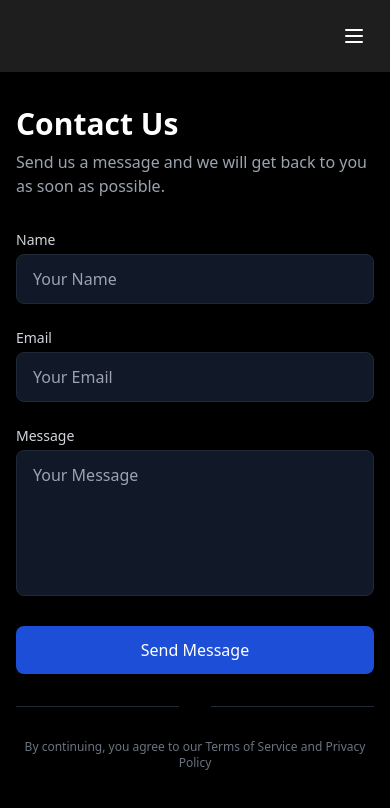
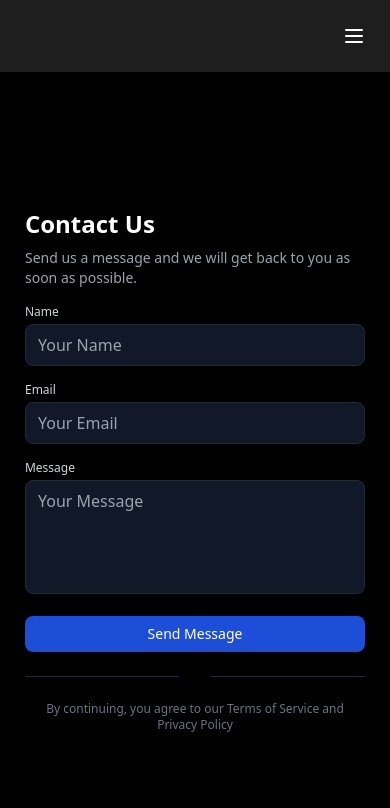
Before and after one commit to Shivraj0077/VSB-Infotech, a React (Vite) app: page /contact in a window 390 px wide. Shown: the top 808 px of the page. Built offline with nearby package versions, Linux system fonts and the light colour scheme.

Commit message:
contact us fixed

```diff
--- a/src/components/contactform.tsx
+++ b/src/components/contactform.tsx
@@ -84,18 +84,12 @@ const ContactUs: React.FC = () => {
   };
 
   return (
-    <div className="flex flex-col min-h-screen max-h-screen bg-black overflow-hidden">
-      <Navbar/>
-      {/* Header/Navigation */}
-      <header>
-        <div className="container mx-auto px-4 py-4 flex justify-between items-center">
-        </div>
-      </header>
-
+    <div className="flex flex-col min-h-screen bg-black overflow-x-hidden">
+      <Navbar />
       {/* Main Content */}
-      <main className="flex-grow grid md:grid-cols-2 overflow-hidden">
+      <main className="mt-8 flex-grow grid grid-cols-1 md:grid-cols-2 bg-black pt-16 md:pt-0">
         {/* Left Side: Background Image */}
-        <div className="relative hidden md:block">
+        <div className="relative hidden md:block h-full">
           <div className="absolute inset-0">
             <img
               src="/red1.jpg"
@@ -107,18 +101,18 @@ const ContactUs: React.FC = () => {
         </div>
 
         {/* Right Side: Contact Form */}
-        <div className="flex items-center justify-center p-4 md:p-12">
+        <div className="flex items-center justify-center p-4 sm:p-6 md:p-12">
           <motion.div
             initial={{ opacity: 0, y: 20 }}
             animate={{ opacity: 1, y: 0 }}
             transition={{ duration: 0.5 }}
-            className="w-full max-w-md"
+            className="w-full max-w-[95%] sm:max-w-md"
           >
             <motion.h1
               initial={{ opacity: 0 }}
               animate={{ opacity: 1 }}
               transition={{ delay: 0.2 }}
-              className="text-3xl md:text-4xl font-bold text-white mb-2"
+              className="text-2xl sm:text-3xl md:text-4xl font-bold text-white mb-2"
             >
               Contact Us
             </motion.h1>
@@ -127,7 +121,7 @@ const ContactUs: React.FC = () => {
               initial={{ opacity: 0 }}
               animate={{ opacity: 1 }}
               transition={{ delay: 0.3 }}
-              className="text-gray-400 mb-8"
+              className="text-sm sm:text-base text-gray-400 mb-4 sm:mb-8"
             >
               Send us a message and we will get back to you as soon as possible.
             </motion.p>
@@ -138,7 +132,7 @@ const ContactUs: React.FC = () => {
                   initial={{ opacity: 0, y: -20 }}
                   animate={{ opacity: 1, y: 0 }}
                   exit={{ opacity: 0, y: -20 }}
-                  className="mb-6 p-4 rounded-lg bg-green-900 text-green-200"
+                  className="mb-4 sm:mb-6 p-3 sm:p-4 rounded-lg bg-green-900 text-green-200 text-xs sm:text-sm"
                 >
                   Your message has been sent successfully!
                 </motion.div>
@@ -148,20 +142,20 @@ const ContactUs: React.FC = () => {
                   initial={{ opacity: 0, y: -20 }}
                   animate={{ opacity: 1, y: 0 }}
                   exit={{ opacity: 0, y: -20 }}
-                  className="mb-6 p-4 rounded-lg bg-red-900 text-red-200"
+                  className="mb-4 sm:mb-6 p-3 sm:p-4 rounded-lg bg-red-900 text-red-200 text-xs sm:text-sm"
                 >
                   {submitError}
                 </motion.div>
               )}
             </AnimatePresence>
 
-            <div className="space-y-6">
+            <div className="space-y-4 sm:space-y-6">
               <motion.div
                 initial={{ opacity: 0 }}
                 animate={{ opacity: 1 }}
                 transition={{ delay: 0.4 }}
               >
-                <label className="block text-sm font-medium text-gray-300">
+                <label className="block text-xs sm:text-sm font-medium text-gray-300">
                   Name
                 </label>
                 <input
@@ -170,7 +164,7 @@ const ContactUs: React.FC = () => {
                   value={formData.name}
                   onChange={handleChange}
                   disabled={loading}
-                  className="mt-1 w-full px-4 py-3 bg-gray-900 border border-gray-800 rounded-lg shadow-sm focus:ring-2 focus:ring-blue-500 focus:border-blue-500 text-white transition duration-300 ease-in-out"
+                  className="mt-1 w-full px-3 sm:px-4 py-2 sm:py-3 bg-gray-900 border border-gray-800 rounded-lg shadow-sm focus:ring-2 focus:ring-blue-500 focus:border-blue-500 text-white transition duration-300 ease-in-out"
                   placeholder="Your Name"
                 />
                 <AnimatePresence>
@@ -179,7 +173,7 @@ const ContactUs: React.FC = () => {
                       initial={{ opacity: 0, y: -10 }}
                       animate={{ opacity: 1, y: 0 }}
                       exit={{ opacity: 0, y: -10 }}
-                      className="mt-1 text-sm text-red-400"
+                      className="mt-1 text-xs sm:text-sm text-red-400"
                     >
                       {errors.name}
                     </motion.p>
@@ -192,7 +186,7 @@ const ContactUs: React.FC = () => {
                 animate={{ opacity: 1 }}
                 transition={{ delay: 0.5 }}
               >
-                <label className="block text-sm font-medium text-gray-300">
+                <label className="block text-xs sm:text-sm font-medium text-gray-300">
                   Email
                 </label>
                 <input
@@ -201,7 +195,7 @@ const ContactUs: React.FC = () => {
                   value={formData.email}
                   onChange={handleChange}
                   disabled={loading}
-                  className="mt-1 w-full px-4 py-3 bg-gray-900 border border-gray-800 rounded-lg shadow-sm focus:ring-2 focus:ring-blue-500 focus:border-blue-500 text-white transition duration-300 ease-in-out"
+                  className="mt-1 w-full px-3 sm:px-4 py-2 sm:py-3 bg-gray-900 border border-gray-800 rounded-lg shadow-sm focus:ring-2 focus:ring-blue-500 focus:border-blue-500 text-white transition duration-300 ease-in-out"
                   placeholder="Your Email"
                 />
                 <AnimatePresence>
@@ -210,7 +204,7 @@ const ContactUs: React.FC = () => {
                       initial={{ opacity: 0, y: -10 }}
                       animate={{ opacity: 1, y: 0 }}
                       exit={{ opacity: 0, y: -10 }}
-                      className="mt-1 text-sm text-red-400"
+                      className="mt-1 text-xs sm:text-sm text-red-400"
                     >
                       {errors.email}
                     </motion.p>
@@ -223,7 +217,7 @@ const ContactUs: React.FC = () => {
                 animate={{ opacity: 1 }}
                 transition={{ delay: 0.6 }}
               >
-                <label className="block text-sm font-medium text-gray-300">
+                <label className="block text-xs sm:text-sm font-medium text-gray-300">
                   Message
                 </label>
                 <textarea
@@ -231,8 +225,8 @@ const ContactUs: React.FC = () => {
                   value={formData.message}
                   onChange={handleChange}
                   disabled={loading}
-                  rows={5}
-                  className="mt-1 w-full px-4 py-3 bg-gray-900 border border-gray-800 rounded-lg shadow-sm focus:ring-2 focus:ring-blue-500 focus:border-blue-500 text-white transition duration-300 ease-in-out resize-none"
+                  rows={4}
+                  className="mt-1 w-full px-3 sm:px-4 py-2 sm:py-3 bg-gray-900 border border-gray-800 rounded-lg shadow-sm focus:ring-2 focus:ring-blue-500 focus:border-blue-500 text-white transition duration-300 ease-in-out resize-none"
                   placeholder="Your Message"
                 />
                 <AnimatePresence>
@@ -241,7 +235,7 @@ const ContactUs: React.FC = () => {
                       initial={{ opacity: 0, y: -10 }}
                       animate={{ opacity: 1, y: 0 }}
                       exit={{ opacity: 0, y: -10 }}
-                      className="mt-1 text-sm text-red-400"
+                      className="mt-1 text-xs sm:text-sm text-red-400"
                     >
                       {errors.message}
                     </motion.p>
@@ -257,17 +251,17 @@ const ContactUs: React.FC = () => {
                 transition={{ delay: 0.7 }}
                 whileHover={{ scale: 1.02 }}
                 whileTap={{ scale: 0.98 }}
-                className={`w-full py-3 px-6 rounded-lg text-white font-medium ${
+                className={`w-full py-2 sm:py-3 px-4 sm:px-6 rounded-lg text-white font-medium ${
                   loading ? 'bg-blue-800 cursor-not-allowed' : 'bg-blue-700 hover:bg-blue-600'
-                } transition duration-300 ease-in-out shadow-lg`}
+                } transition duration-300 ease-in-out shadow-lg text-sm sm:text-base`}
               >
                 {loading ? 'Sending...' : 'Send Message'}
               </motion.button>
             </div>
 
-            <div className="mt-8 flex items-center">
+            <div className="mt-6 sm:mt-8 flex items-center">
               <div className="flex-1 border-t border-gray-800"></div>
-              <span className="px-4 text-sm text-gray-500"></span>
+              <span className="px-4 text-xs sm:text-sm text-gray-500"></span>
               <div className="flex-1 border-t border-gray-800"></div>
             </div>
 
@@ -275,7 +269,7 @@ const ContactUs: React.FC = () => {
               initial={{ opacity: 0 }}
               animate={{ opacity: 1 }}
               transition={{ delay: 0.9 }}
-              className="mt-8 text-center text-xs text-gray-500"
+              className="mt-6 sm:mt-8 text-center text-xs sm:text-sm text-gray-500"
             >
               By continuing, you agree to our Terms of Service and Privacy Policy
             </motion.p>
--- a/src/screens/LMS/lms.tsx
+++ b/src/screens/LMS/lms.tsx
@@ -586,7 +586,7 @@ const Lms: React.FC = () => {
                   <div
                     className="absolute inset-0 rounded-2xl opacity-0 sm:hover:opacity-100 transition-opacity duration-300"
                     style={{
-                      background: 'linear-gradient(135deg, rgba(だけで、 87, 238, 0.1) 0%, rgba(127, 61, 226, 0.1) 100%)',
+                      background: 'linear-gradient(135deg, rgba(45, 87, 238, 0.1) 0%, rgba(127, 61, 226, 0.1) 100%)',
                     }}
                   />
                 </div>
@@ -776,6 +776,11 @@ const Lms: React.FC = () => {
                 <div
                   key={index}
                   className="relative p-4 sm:p-6 rounded-2xl transition-all duration-300 sm:hover:scale-[1.02]"
+                  style={{
+                    backgroundColor: 'rgba(28, 28, 28, 0.8)',
+                    border: '1px solid rgba(255, 239, 212, 0.1)',
+                    backdropFilter: 'blur(10px)',
+                  }}
                 >
                   <div className="flex flex-col space-y-2 sm:space-y-3">
                     <button
@@ -825,14 +830,18 @@ const Lms: React.FC = () => {
                         />
                       </svg>
                     </button>
-                    {openIndex === index && (
+                    <div
+                      className={`overflow-hidden transition-all duration-300 ${
+                        openIndex === index ? 'max-h-96 opacity-100' : 'max-h-0 opacity-0'
+                      }`}
+                    >
                       <p
-                        className="text-sm sm:text-base leading-relaxed ml-11 sm:ml-14"
+                        className="text-sm sm:text-base leading-relaxed ml-11 sm:ml-14 mt-2"
                         style={{ color: 'rgb(200, 201, 203)' }}
                       >
                         {faq.answer}
                       </p>
-                    )}
+                    </div>
                   </div>
                 </div>
               ))}
```
